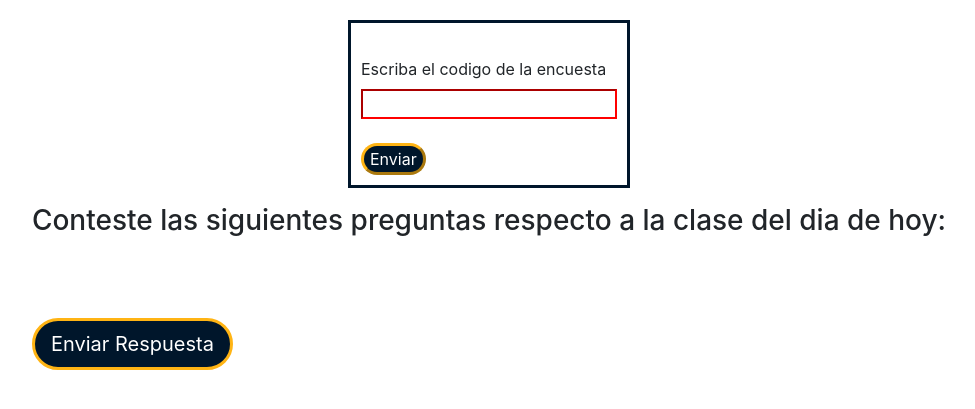
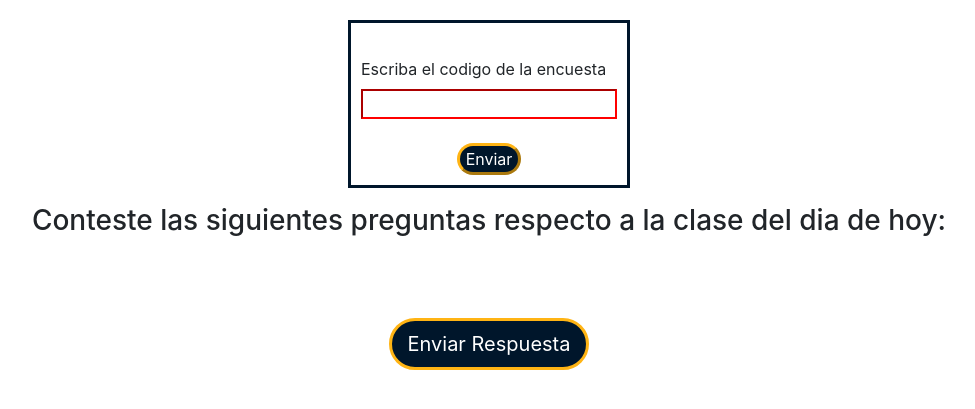
Before and after one commit to fisalazarm/DuocAPP, a PHP site: page /responderEncuesta.php in a window 1280 px wide. Shown: the part 238-647 px from the top of the page, without its empty margins (151-1126 px from the left). Run offline with PHP 8.4, Linux system fonts and the light colour scheme; data that the repository does not hold is empty.

Commit message:
botones centrados

```diff
--- a/responderEncuesta.php
+++ b/responderEncuesta.php
@@ -20,7 +20,9 @@
                 <input type="text" name="codigo_encuesta" id="" required>
                 <br>
                 <br>
-                <button type="submit" id="Enviar" name="cargarEncuesta">Enviar</button>
+                <div class="text-center">
+                    <button type="submit" id="Enviar" name="cargarEncuesta">Enviar</button>
+                </div>
             </form>
         </div>
     <div class="container-md d-flex justify-content-center" style="background-color:white" text-center py-5>
@@ -140,7 +142,9 @@
                 <?php }?>
                 <br>
             </div>
-        <button id="Enviar" type="submit" class="btn btn-lg" name="Guardar">Enviar Respuesta</button>
+        <div class="text-center">
+            <button id="Enviar" type="submit" class="btn btn-lg" name="Guardar">Enviar Respuesta</button>
+        </div>
         <?php
            /*     if(@$_POST['Guardar'] || !isset($respuest1) || !isset($respuesta2) || !isset($respuesta3) || !isset($encuesta)){
                     $con = mysqli_connect("localhost","root","");
```
